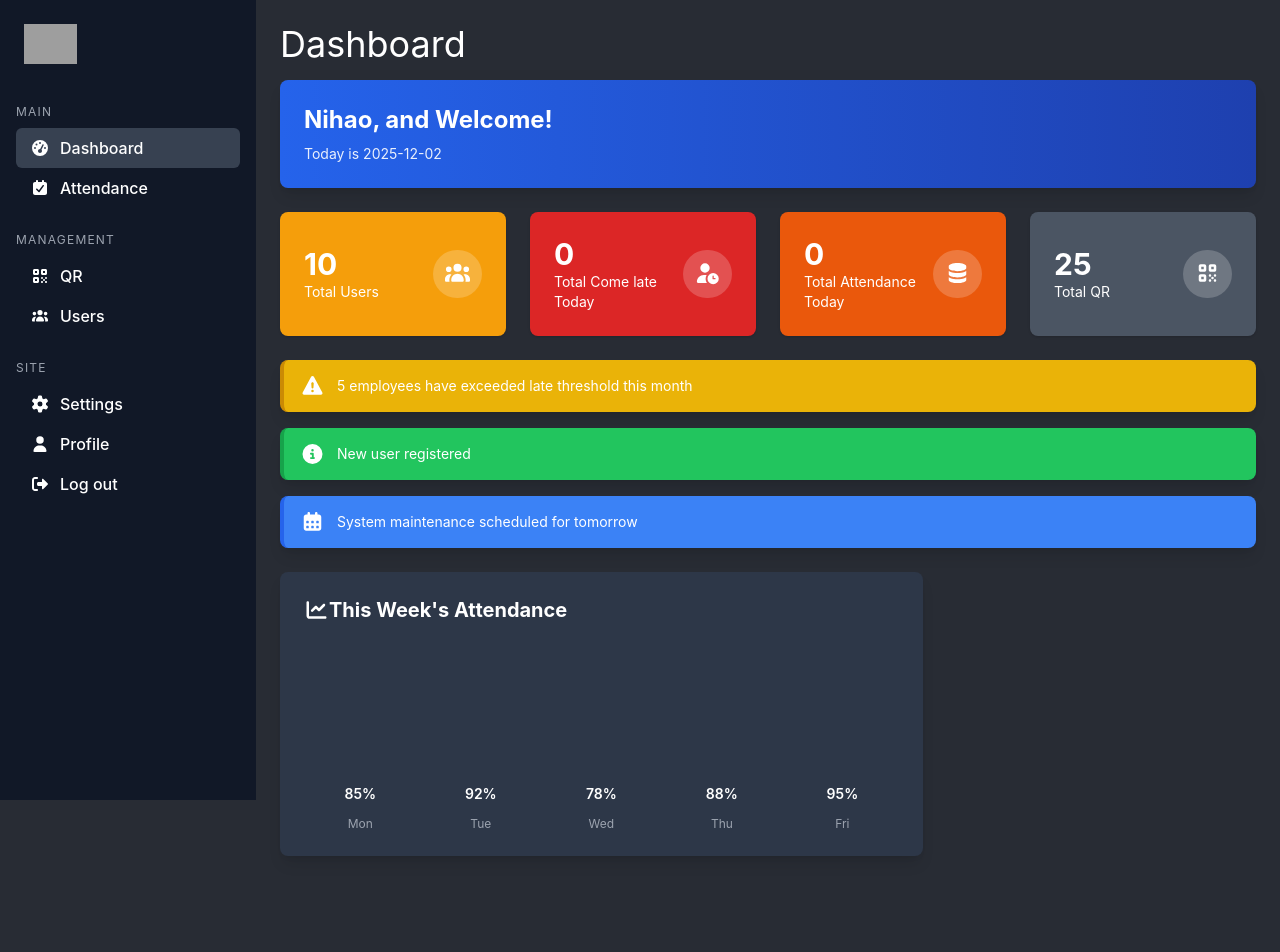
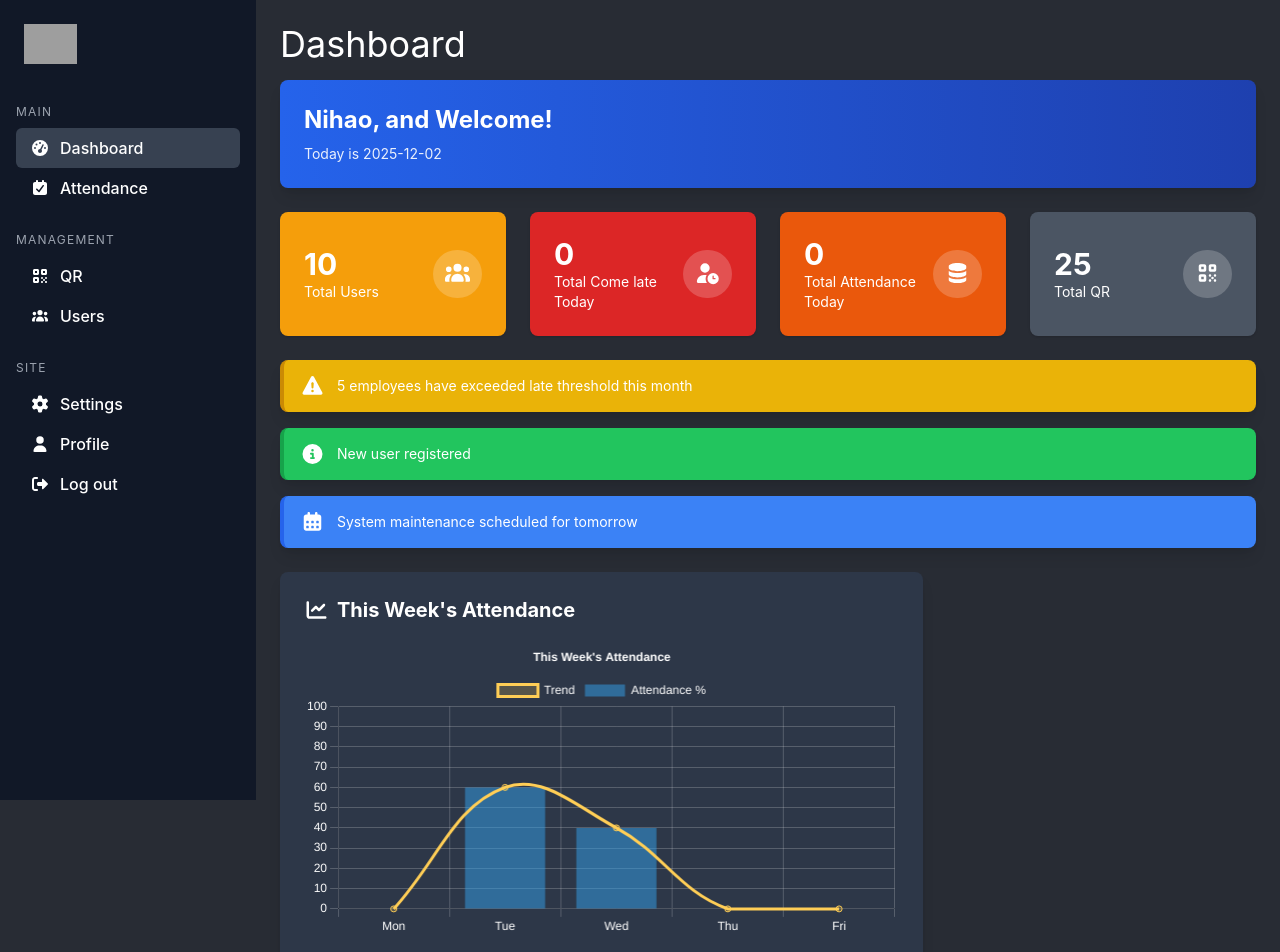
Before and after one commit to Minwook07/qr-attendance-system-usr, a React (Vite) app: page / in a window 1280 px wide. Shown: the top 952 px of the page. Before the commit the page ends 880 px from the top, so only its background shows below. Built offline with nearby package versions, Linux system fonts and the light colour scheme; grey boxes are pictures that could not be loaded.

Commit message:
chartjs with dashboard

```diff
--- a/src/pages/dashboard/QuickChart.jsx
+++ b/src/pages/dashboard/QuickChart.jsx
@@ -1,40 +1,84 @@
 import { faChartLine } from "@fortawesome/free-solid-svg-icons";
 import { FontAwesomeIcon } from "@fortawesome/react-fontawesome";
+import { Bar } from "react-chartjs-2";
+import { options } from "../../utils/chartjs";
+import {
+    Chart as ChartJS,
+    CategoryScale,
+    LinearScale,
+    BarElement,
+    LineElement,
+    PointElement,
+    Title,
+    Tooltip,
+    Legend,
+} from "chart.js";
 import { dummyData } from "../../features/attendance/utils/attendance-data";
 
+ChartJS.register(
+    CategoryScale,
+    LinearScale,
+    BarElement,
+    LineElement,
+    PointElement,
+    Title,
+    Tooltip,
+    Legend
+);
+
 export function QuickChart() {
-    const weekData = [
-        { day: 'Mon', attendance: 85 },
-        { day: 'Tue', attendance: 92 },
-        { day: 'Wed', attendance: 78 },
-        { day: 'Thu', attendance: 88 },
-        { day: 'Fri', attendance: 95 },
-    ];
+    // 1. Prepare weekdays you want
+    const weekDays = ["Mon", "Tue", "Wed", "Thu", "Fri"];
+
+    // 2. Map weekdays to attendance percentage
+    const totalUsers = dummyData.length;
+
+    // Helper: get day of week from date string
+    const getWeekDay = (dateStr) => {
+        const date = new Date(dateStr);
+        return date.toLocaleDateString("en-US", { weekday: "short" });
+    };
+
+    const weekData = weekDays.map((day) => {
+        const attendanceCount = dummyData.filter(
+            (user) => getWeekDay(user.date) === day
+        ).length;
+
+        const attendancePercent = Math.round((attendanceCount / totalUsers) * 100);
+
+        return { day, attendancePercent };
+    });
+
+    const labels = weekData.map((d) => d.day);
+    const data = {
+        labels,
+        datasets: [
+            {
+                type: "line",
+                label: "Trend",
+                data: weekData.map((d) => d.attendancePercent),
+                borderColor: "rgba(255, 206, 86, 1)",
+                backgroundColor: "rgba(255, 206, 86, 0.2)",
+                tension: 0.4,
+                fill: true,
+            },
+            {
+                type: "bar",
+                label: "Attendance %",
+                data: weekData.map((d) => d.attendancePercent),
+                backgroundColor: "rgba(53, 162, 235, 0.5)",
+            },
+        ],
+    };
 
 
     return (
-        <div className="bg-[#2d3748] rounded-lg shadow-lg p-6 text-white">
+        <div className="bg-[#2d3748] rounded-lg shadow-lg p-6 text-white w-full">
             <h3 className="text-xl font-bold mb-4 flex items-center">
-                <FontAwesomeIcon icon={faChartLine} />
+                <FontAwesomeIcon icon={faChartLine} className="mr-2" />
                 This Week's Attendance
             </h3>
-            <div className="flex items-end justify-between h-48 space-x-2">
-                {weekData.map((data, index) => (
-                    <div className="flex-1 flex flex-col items-center">
-                        <div className="w-full bg-[#1a202c] rounded-t relative" style={{ height: '100%' }}>
-                            <div
-                                className="bg-gradient-to-t from-blue-500 to-blue-400 rounded-t absolute bottom-0 w-full transition-all duration-500 hover:from-blue-400 hover:to-blue-300"
-                                style={{ height: `${(data.attendance) * 100}%` }}
-                            >
-                                <span className="absolute -top-6 left-1/2 transform -translate-x-1/2 text-sm font-semibold">
-                                    {data.attendance}%
-                                </span>
-                            </div>
-                        </div>
-                        <span className="text-xs mt-2 text-gray-400">{data.day}</span>
-                    </div>
-                ))}
-            </div>
+            <Bar options={options} data={data} />
         </div>
-    )
+    );
 }
--- /dev/null
+++ b/src/utils/chartjs.js
@@ -0,0 +1,42 @@
+export const options = {
+    responsive: true,
+    plugins: {
+        legend: {
+            position: 'top',
+            labels: {
+                color: 'white', // legend text color
+            },
+        },
+        title: {
+            display: true,
+            text: "This Week's Attendance",
+            color: 'white', // title text color
+        },
+        tooltip: {
+            titleColor: 'white', // tooltip title
+            bodyColor: 'white',  // tooltip body
+        },
+    },
+    scales: {
+        x: {
+            ticks: {
+                color: 'white', // X-axis labels color
+            },
+            grid: {
+                color: 'rgba(255,255,255,0.2)', // X-axis grid line color
+                borderColor: 'white',            // X-axis border line color
+            },
+        },
+        y: {
+            beginAtZero: true,  // start at zero
+            max: 100,           // max value
+            ticks: {
+                color: 'white', // Y-axis labels color
+            },
+            grid: {
+                color: 'rgba(255,255,255,0.2)', // Y-axis grid line color
+                borderColor: 'white',            // Y-axis border line color
+            },
+        },
+    },
+};
```
